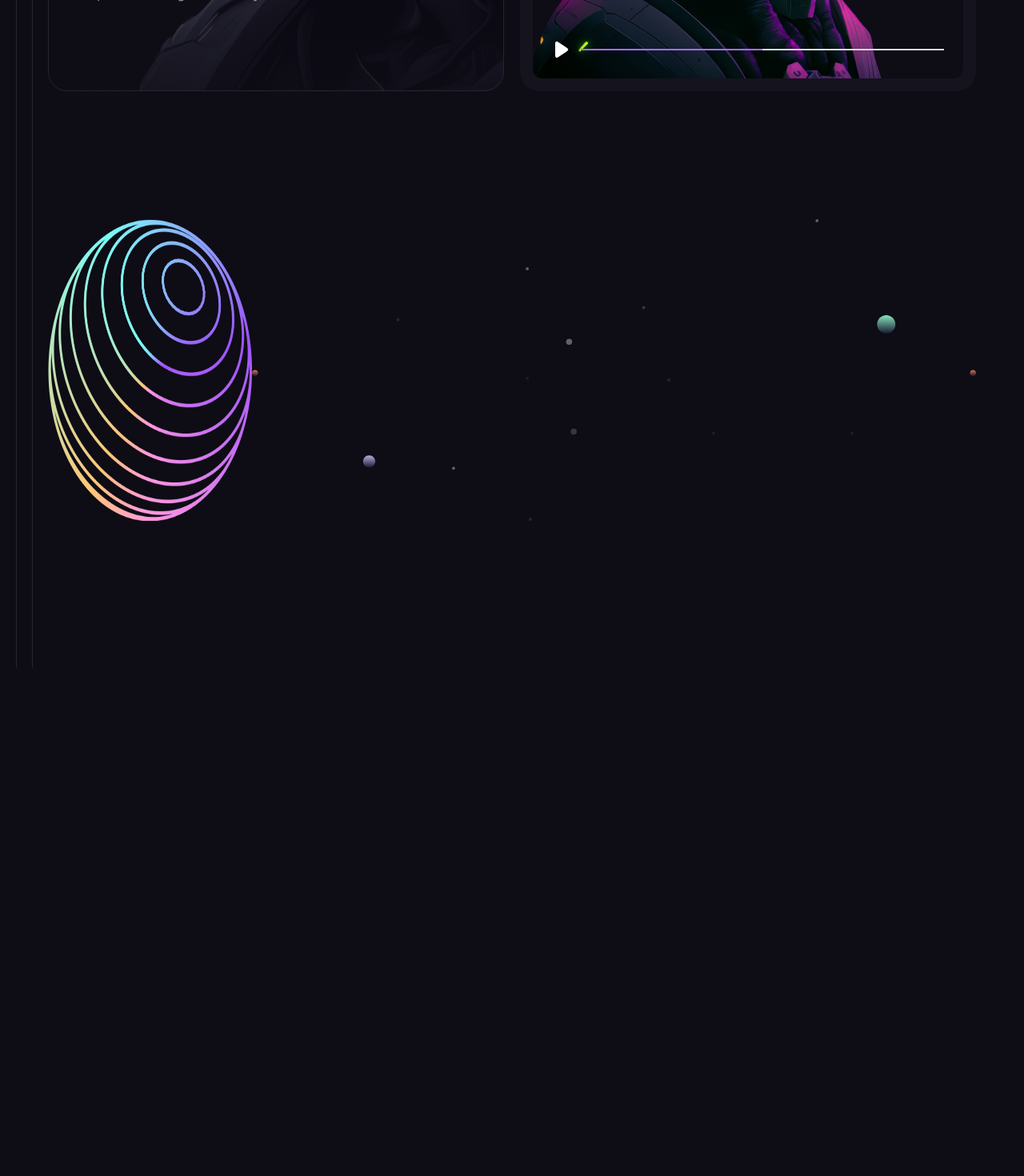
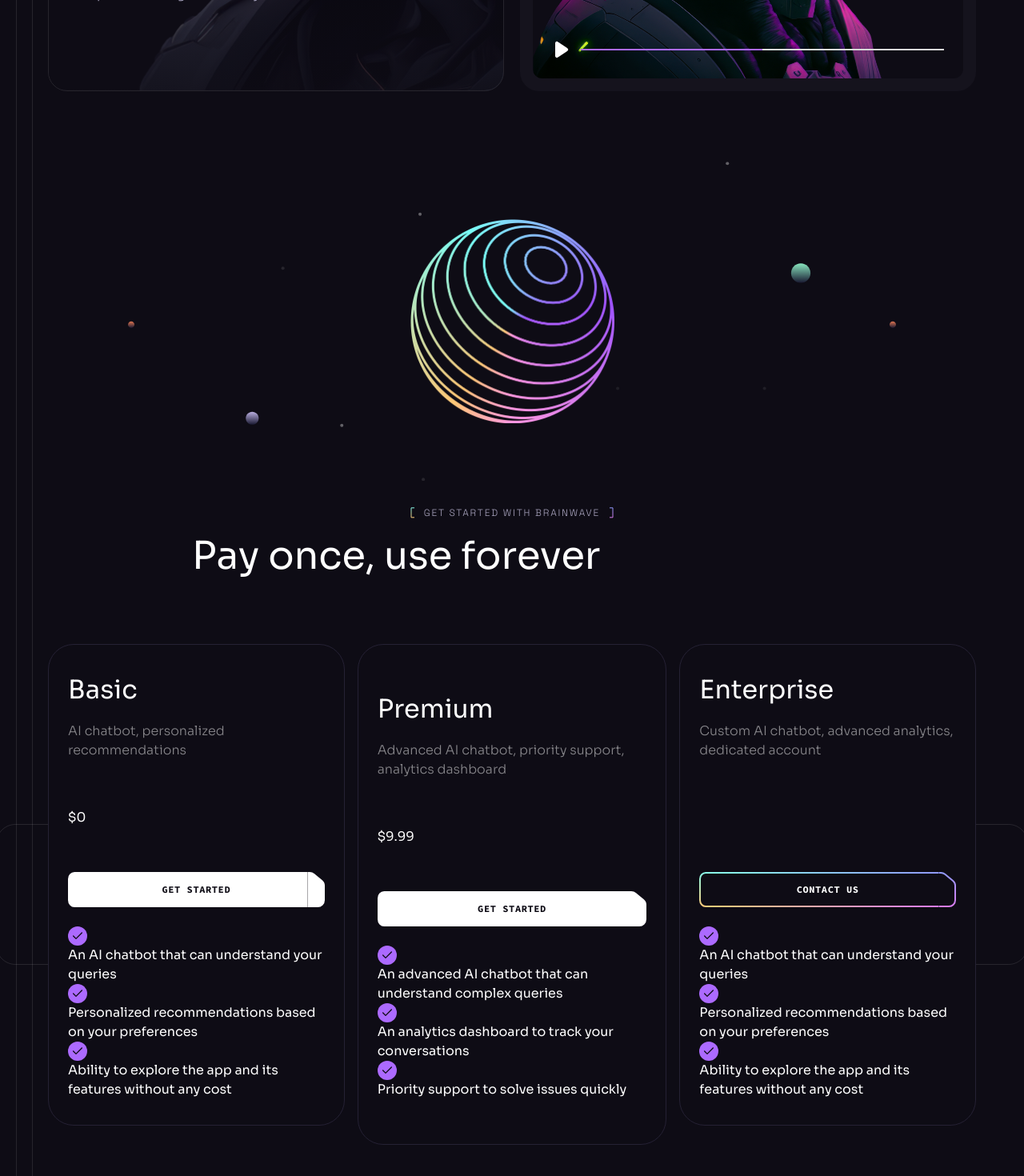
Before and after one commit to AaronPG095/brainwave, a React (Vite) app: page / in a window 1280 px wide. Shown: the part 5620-7090 px from the top of the page at 80% size. Before the commit the page ends 6455 px from the top, so only its background shows below. Built offline with nearby package versions, Linux system fonts and the light colour scheme.

Commit message:
Pricing.jsx Update, Created Tagline & PricingList Components

```diff
--- a/src/components/Heading.jsx
+++ b/src/components/Heading.jsx
@@ -1,6 +1,9 @@
-const Heading = ({ className, title, text }) => {
+import Tagline from "./Tagline";
+
+const Heading = ({ className, title, text, tag }) => {
   return (
     <div className={`${className} max-w-[50rem] mx-auto mb-12 lg:mb-20`}>
+      {tag && <Tagline className="mb-4 md:justify-center">{tag}</Tagline>}
       {title && <h2 className="h2">{title}</h2>}
       {text && <p className="body-2 mt-4 text-n-4">{text}</p>}
     </div>
--- a/src/components/Pricing.jsx
+++ b/src/components/Pricing.jsx
@@ -1,5 +1,8 @@
 import { smallSphere, stars } from "../assets";
+import Heading from "./Heading";
+import PricingList from "./PricingList";
 import Section from "./Section";
+import { LeftLine, RightLine } from "./design/Pricing";
 
 const Pricing = () => {
   return (
@@ -11,11 +14,26 @@
             className="relative z-1"
             width={255}
             height={255}
-            alt=""
+            alt="Sphere"
           />
-          <div>
-            <img src={stars} className="w-full" alt="" />
+          <div className="absolute top-1/2 left-1/2 w-[60rem] -translate-x-1/2 -translate-y-1/2 pointer-events-none">
+            <img
+              src={stars}
+              className="w-full"
+              width={950}
+              height={400}
+              alt="Stars"
+            />
           </div>
+        </div>
+        <Heading
+          tag="Get started with Brainwave"
+          title="Pay once, use forever"
+        />
+        <div className="relative">
+          <PricingList />
+          <LeftLine />
+          <RightLine />
         </div>
       </div>
     </Section>
--- /dev/null
+++ b/src/components/PricingList.jsx
@@ -0,0 +1,48 @@
+import { check } from "../assets";
+import { pricing } from "../constants";
+import Button from "./Button";
+
+const PricingList = () => {
+  return (
+    <div className="flex gap-[1rem] max-lg:flex-wrap">
+      {pricing.map((item) => (
+        <div
+          key={item.id}
+          className="w-[19rem] max-lg:w-full h-full px-6 bg-n-8 border border-n-6 rounded-[2rem] lg:w-auto even:py-14 odd:py-8"
+        >
+          <h4 className="h4 mb-4">{item.title}</h4>
+          <p className="body-2 min-h-[4rem] mb-3 text-n-1/50">
+            {item.description}
+          </p>
+
+          <div className="flex items-center h-[5.5rem] mb-6">
+            {item.price && (
+              <>
+                <div>$</div>
+                <div>{item.price}</div>
+              </>
+            )}
+          </div>
+          <Button
+            className="w-full mb-6"
+            href={item.price ? "/pricing" : "mailto:contact@jsmastery.pro"}
+            white={!!item.price}
+          >
+            {item.price ? "Get started" : "Contact us"}
+          </Button>
+
+          <ul>
+            {item.features.map((feature, index) => (
+              <li key={index}>
+                <img src={check} width={24} height={24} alt="Check" />
+                <p>{feature}</p>
+              </li>
+            ))}
+          </ul>
+        </div>
+      ))}
+    </div>
+  );
+};
+
+export default PricingList;
--- /dev/null
+++ b/src/components/Tagline.jsx
@@ -0,0 +1,13 @@
+import brackets from "../assets/svg/Brackets";
+
+const Tagline = ({ className, children }) => {
+  return (
+    <div className={`tagline flex items-center ${className || ""}`}>
+      {brackets("left")}
+      <div className="mx-3 text-n-3">{children}</div>
+      {brackets("right")}
+    </div>
+  );
+};
+
+export default Tagline;
```
